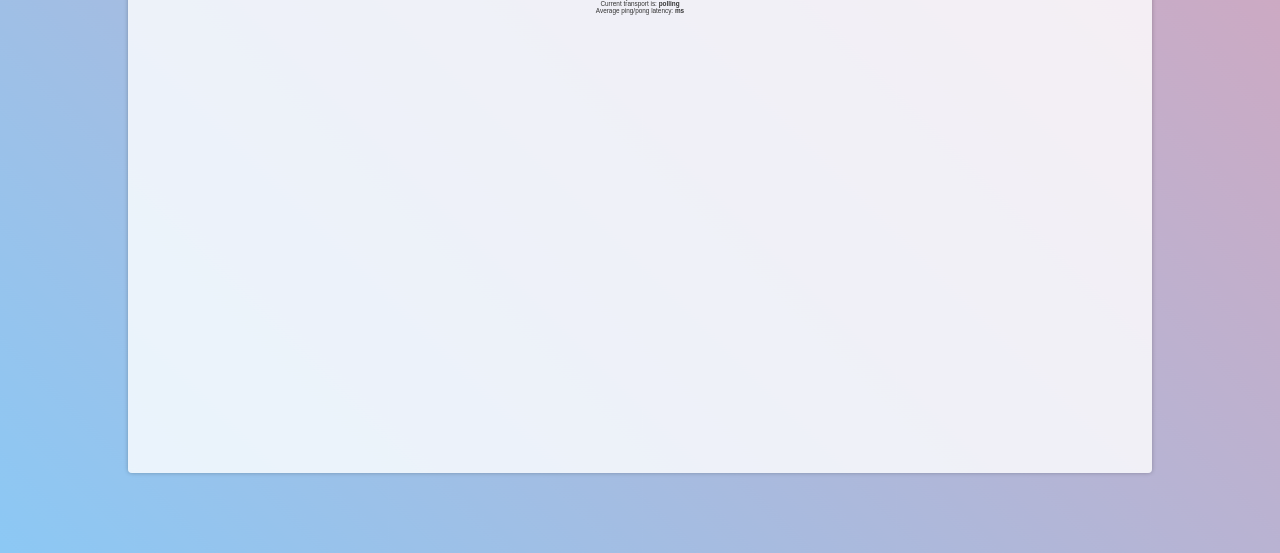
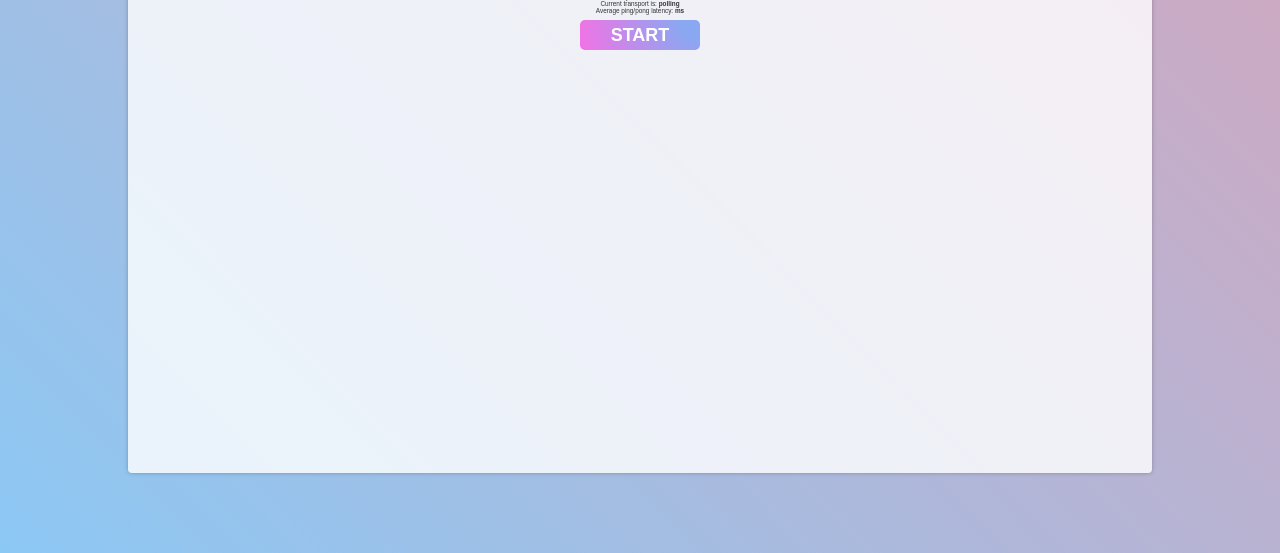
Before and after one commit to tmuromachi/aizuchi, a Flask app: template app/templates/index.html in a window 1280 px wide. Shown: the part 247-800 px from the top of the page. Run offline with Flask 2, Linux system fonts and the light colour scheme; the template is opened without the code that fills it, so the values that code supplies are empty; some libraries are stand-ins or nearby versions.

Commit message:
相槌音声再生処理を追加

```diff
--- a/app/run.py
+++ b/app/run.py
@@ -67,14 +67,18 @@ def test_disconnect():
 @socketio.on('stt_result')
 def receive_transcript(stt_result):
     # 音声認識結果をクライアント側から受け取って整形/相槌判定を行う
+    global past_transcript
     wrap_transcript = text_wrapper(stt_result['data'], 30)
-    if jumanpp_parser(wrap_transcript):  # 相槌箇所であるかどうか
-        wrap_transcript = wrap_transcript + '<br><span style="color:#AAAAAA;">' + '【相槌可能】' + '</span>'
+    if jumanpp_parser(wrap_transcript):    # 相槌箇所であるかどうか
+        if stt_result != past_transcript:    # 発話内容を過去発話と比較
+            wrap_transcript = wrap_transcript + '<br><span style="color:#AAAAAA;">' + '【相槌可能】' + '</span>'
     print(wrap_transcript)
+    past_transcript = stt_result
     socketio.emit('jumanpp_parser', {'data': wrap_transcript, 'count': 0})
 
 
 if __name__ == '__main__':
+    past_transcript = ""
     # SocketIOサーバをデバッグモードで起動
     # socketio.run(app, debug=True)
     socketio.run(app, host="0.0.0.0")
--- /dev/null
+++ b/app/static/button.css
@@ -0,0 +1,25 @@
+.original-button {
+    font-family: "ヒラギノ角ゴ Pro W3", "Hiragino Kaku Gothic Pro", "メイリオ", "Meiryo", sans-serif;
+    /*
+    display: flex;
+    align-items: center;
+    justify-content: center;
+    */
+    line-height: 1;
+    text-decoration: none;
+    color: #ffffff;
+    font-size: 18px;
+    border-radius: 5px;
+    width: 120px;
+    height: 30px;
+    font-weight: bold;
+    transition: 0.3s;
+    background-image: radial-gradient(circle at 100% 0%, rgba(94, 138, 243, 0.7) 15%, rgba(243, 61, 223, 0.7));
+
+    border: none;  /* 枠線を消す */
+    outline: none; /* クリックしたときに表示される枠線を消す */
+  }
+
+  .original-button:hover {
+    opacity: .5;
+  }
--- a/app/static/client.js
+++ b/app/static/client.js
@@ -1,4 +1,5 @@
 const result = document.querySelector('#result-div');
+
 $(document).ready(function() {
     // Connect to the Socket.IO server.
     // The connection URL has the following format, relative to the current page:
@@ -29,15 +30,19 @@ $(document).ready(function() {
         socket.on('jumanpp_parser', function(msg, cb) {
             //表示だけ
             $('#log').replaceWith('<div id="log">' + msg.data + '</div>');
-            //if ( msg.data.match('【相槌可能】')) {
-            //    $('.bg').css( { 'background-color' : 'rgba(255,255,255,.8)'});
-            //} else {
-            //    $('.bg').css( { 'background-image' : 'linear-gradient(45deg, red, blue)'});
-            //}
+            if ( msg.data.match('【相槌可能】')) {
+                document.getElementById("audioElement").play();    // 相槌再生
+            }
             if (cb)    // 名前空間
                 cb();
         });
     }, 100);    //100ミリ秒間隔で通信
+
+    // 音声出力用ボタン
+    document.getElementById("audioPlay").onclick = function(){
+        // document.getElementById("audioElement").play();
+        document.getElementById("audioPlay").style.visibility = "hidden";
+    };
 
     // Interval function that tests message latency by sending a "ping"
     // message. The server then responds with a "pong" message and the
--- a/app/templates/index.html
+++ b/app/templates/index.html
@@ -4,6 +4,7 @@
     <title>相槌システム</title>
     <link rel="stylesheet" href="../static/style.css">
     <link rel="stylesheet" href="../static/background.css">
+    <link rel="stylesheet" href="../static/button.css">
 
     <script src="https://cdnjs.cloudflare.com/ajax/libs/jquery/3.5.1/jquery.min.js" integrity="sha512-bLT0Qm9VnAYZDflyKcBaQ2gg0hSYNQrJ8RilYldYQ1FxQYoCLtUjuuRuZo+fjqhx/qtq/1itJ0C2ejDxltZVFg==" crossorigin="anonymous"></script>
     <script src="https://cdnjs.cloudflare.com/ajax/libs/socket.io/3.0.4/socket.io.js" integrity="sha512-aMGMvNYu8Ue4G+fHa359jcPb1u+ytAF+P2SCb+PxrjCdO3n3ZTxJ30zuH39rimUggmTwmh2u7wvQsDTHESnmfQ==" crossorigin="anonymous"></script>
@@ -24,6 +25,10 @@
           Current transport is: <b><span id="transport"></span></b><br>
           Average ping/pong latency: <b><span id="ping-pong"></span>ms</b>
         </p>
+        <audio id="audioElement" src="../static/aizuchi.mp3"></audio>
+        <button class="original-button" id="audioPlay">
+            START
+        </button>
         <div id="log"></div>
     </div>
 </body>
```
Also changed, not shown: test/audio/audio.html (added, +10 -0 lines), readme.md, 1 other file.
